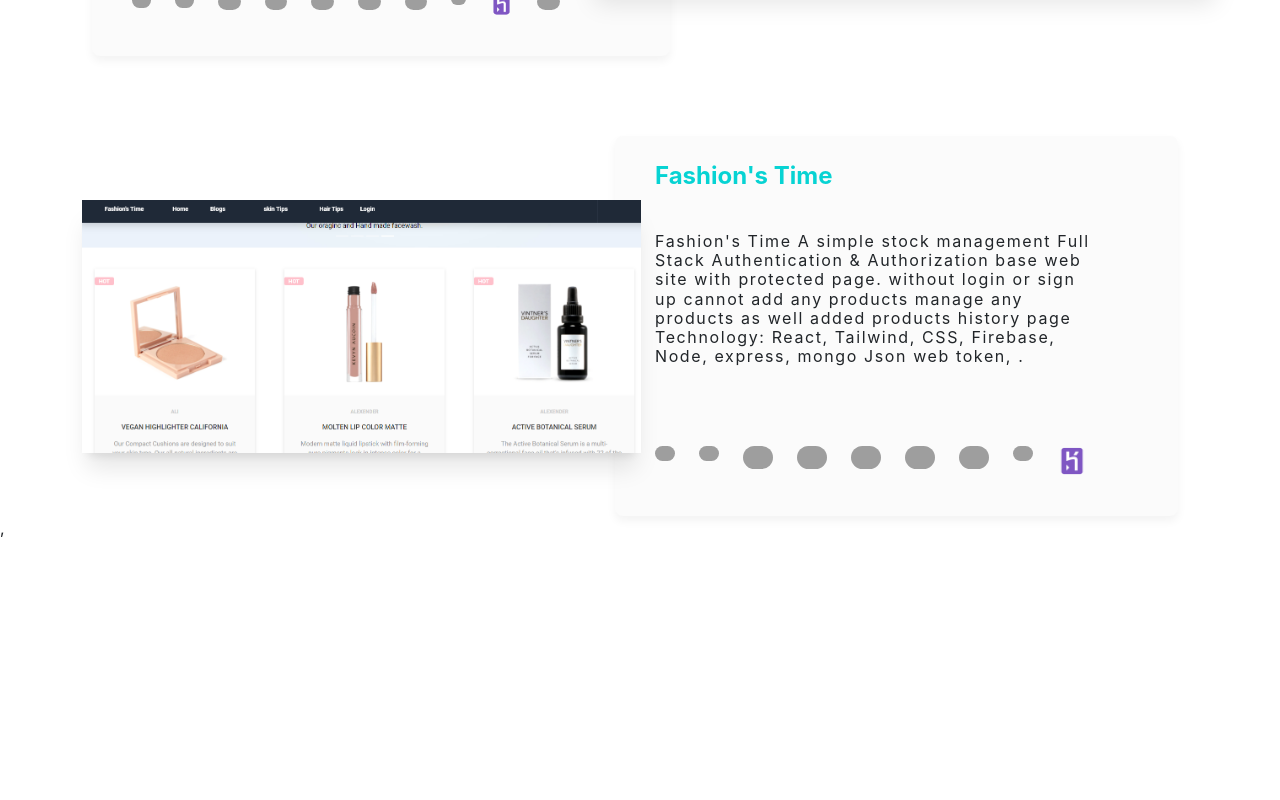
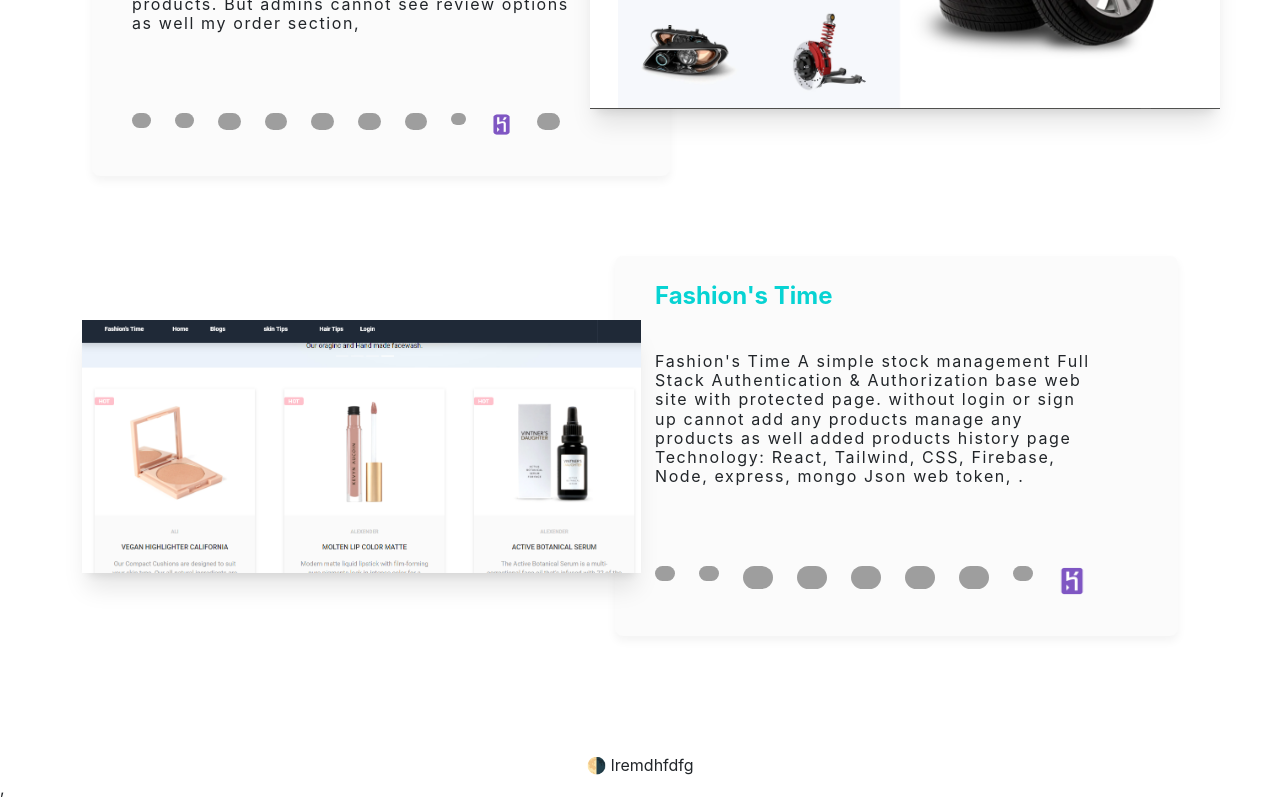
Before and after one commit to Emranul-Farhad/Finalportfolio, a React (Create React App) app: page / in a window 1280 px wide. Shown: the part 2867-3667 px from the top of the page. Before the commit the page ends 3407 px from the top, so only its background shows below. Built offline with nearby package versions, Linux system fonts and the light colour scheme; grey boxes are pictures that could not be loaded.

Commit message:
conatct page

```diff
--- /dev/null
+++ b/src/Components/Homecomponents/Homecontact.js
@@ -0,0 +1,13 @@
+import React from 'react';
+
+
+
+const Homecontact = () => {
+    return (
+        <div>
+            <h6>🌗 lremdhfdfg</h6>
+        </div>
+    );
+};
+
+export default Homecontact;
--- a/src/Pages/Home.js
+++ b/src/Pages/Home.js
@@ -1,4 +1,5 @@
 import React from 'react';
+import Homecontact from '../Components/Homecomponents/Homecontact';
 import Homelanguages from '../Components/Homecomponents/Homelanguages';
 import Homemyself from '../Components/Homecomponents/Homemyself';
 import Homeprojects from '../Components/Homecomponents/Homeprojects';
@@ -31,10 +32,13 @@
             <Homelanguages></Homelanguages>
         </div>
         {/* my projects */}
-        <div>
+        <div className='mt-[120px]'>
             <Homeprojects></Homeprojects>
         </div>
-
+        {/* ?contact */}
+        <div className='mt-[120px]'>
+            <Homecontact></Homecontact>
+        </div>
        </div>
     );
 };
```
